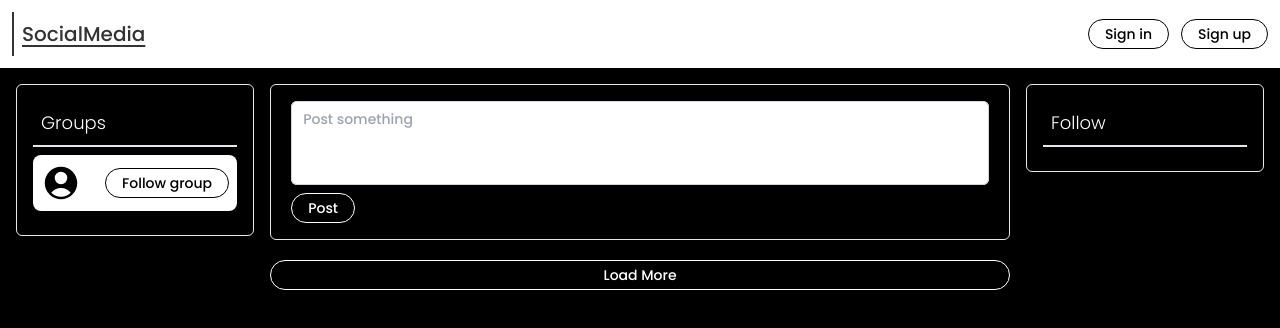
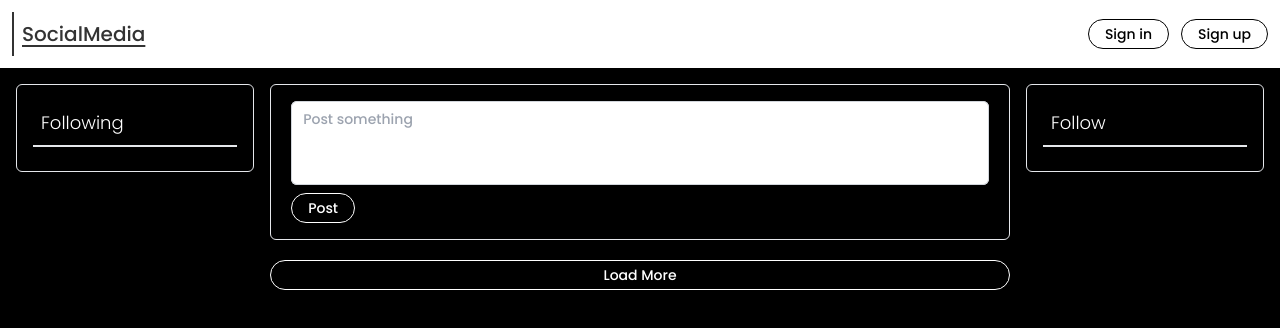
Before and after one commit to elimelechAdam/SocialMedia, a React (Vite) app in the folder client/: page /homepage in a window 1280 px wide. Shown: the top 328 px of the page. Built offline with nearby package versions, Linux system fonts and the light colour scheme.

Commit message:
Groups deleted instead Following, fixed bugs

```diff
--- a/client/src/components/Feeds.jsx
+++ b/client/src/components/Feeds.jsx
@@ -63,7 +63,6 @@ export const Feeds = ({
           return [...prevLikedPosts, postId];
         }
       });
-      console.log("added like - change after to UI");
     } catch (error) {
       console.log("Error adding like: ", error);
     }
--- /dev/null
+++ b/client/src/components/Following.jsx
@@ -0,0 +1,36 @@
+import React from "react";
+import { UserCircleIcon } from "@heroicons/react/24/solid";
+
+export const Following = ({ users, userId }) => {
+  // Find the current user's object
+  const currentUser = users.find((user) => user._id === userId);
+
+  // Filter the users array to get the users that the current user is following
+  const followingUsers = currentUser
+    ? users.filter((user) => currentUser.following.includes(user._id))
+    : [];
+
+  return (
+    <div className="hidden lg:flex lg:flex-col">
+      <div className="p-4 shadow-lg bg-transparent border  max-w-3xl rounded-md">
+        <div className="text-2xl border-b-2 p-2 mb-2 text-white flex items-end justify-between">
+          <h4 className="text-lg font-thin">Following</h4>
+        </div>
+        {followingUsers.map((user) => (
+          <div
+            key={user._id}
+            className="flex flex-col xl:flex-row justify-between items-center p-2 bg-white rounded-lg mb-2"
+          >
+            <div className="mb-2 xl:mb-0 flex items-center text-sm">
+              <UserCircleIcon width={40} />
+              {user.fullname}
+            </div>
+            <div>
+              <button className="borderBtn">Unfollow</button>
+            </div>
+          </div>
+        ))}
+      </div>
+    </div>
+  );
+};
--- a/client/src/components/Friends.jsx
+++ b/client/src/components/Friends.jsx
@@ -5,6 +5,7 @@ import { useUser } from "../context/UserProvider";
 
 export const Friends = ({ users, userId }) => {
   const { token } = useUser();
+  const currentUser = users.find((user) => user._id === userId);
   //   "/:userId/followers/:followerId",
   const followUser = async (userId, followerId) => {
     try {
@@ -23,7 +24,12 @@ export const Friends = ({ users, userId }) => {
         <div className="text-2xl border-b-2 p-2 mb-2 text-white flex items-end justify-between">
           <h4 className="text-lg font-thin">Follow</h4>
         </div>
-        {users.map((user) => (
+        {users
+          .filter(
+            (user) =>
+              user._id !== userId && !currentUser.followers.includes(user._id)
+          )
+          .map((user) => (
             <div
               className="flex justify-between items-center p-2 bg-white rounded-lg mb-2"
               key={user._id}
--- a/client/src/components/Groups.jsx
+++ /dev/null
@@ -1,24 +0,0 @@
-import React from "react";
-import { PhotoIcon, UserCircleIcon } from "@heroicons/react/24/solid";
-
-export const Groups = () => {
-  return (
-    <div className="hidden lg:flex lg:flex-col">
-      <div className="p-4 shadow-lg bg-transparent border  max-w-3xl rounded-md">
-        <div className="text-2xl border-b-2 p-2 mb-2 text-white flex items-end justify-between">
-          <h4 className="text-lg font-thin">Groups</h4>
-        </div>
-        <div className="flex flex-col xl:flex-row justify-between items-center p-2 bg-white rounded-lg mb-2">
-          <div className="mb-2 xl:mb-0">
-            {" "}
-            {/* This margin-bottom is for spacing between the icon and the button on mobile screens */}
-            <UserCircleIcon width={40} />
-          </div>
-          <div>
-            <button className="borderBtn">Follow group</button>
-          </div>
-        </div>
-      </div>
-    </div>
-  );
-};
--- a/client/src/components/PostsModal.jsx
+++ b/client/src/components/PostsModal.jsx
@@ -47,7 +47,6 @@ export const PostsModal = ({ isOpen, closeModal, userId, postId }) => {
   const addComment = async (e) => {
     e.preventDefault();
     try {
-      // console.log("test");
       console.log(comment);
       const newComment = await addData(
         `posts/${postId}/comment`,
--- a/client/src/pages/Homepage.jsx
+++ b/client/src/pages/Homepage.jsx
@@ -5,8 +5,8 @@ const Feeds = React.lazy(() =>
   import("../components/Feeds").then((module) => ({ default: module.Feeds }))
 );
 import { Friends } from "../components/Friends";
-import { Groups } from "../components/Groups";
 import { useUser } from "../context/UserProvider";
+import { Following } from "../components/Following";
 
 export const Homepage = () => {
   const { userId, token } = useUser();
@@ -55,9 +55,9 @@ export const Homepage = () => {
     const getData = async () => {
       try {
         const response = await fetchData("users", token);
-        console.log(`response`, response);
+        // console.log(`response`, response);
         // Update the state with the user details
-        setUsers(response.filter((user) => user._id !== userId)); // Filter out any nulls from errors
+        setUsers(response);
       } catch (error) {
         console.error("Error fetching user details:", error);
       }
@@ -69,7 +69,7 @@ export const Homepage = () => {
   return (
     <div className="flex justify-between p-2 ">
       <div className="lg:p-2 lg:w-1/4">
-        <Groups />
+        <Following users={users} userId={userId} />
       </div>
       <div className="p-2 w-2/4 sm:w-3/4">
         <Suspense fallback={<div>Loading feeds...</div>}>
```
Lines whose indentation alone changed are shown as unchanged.
